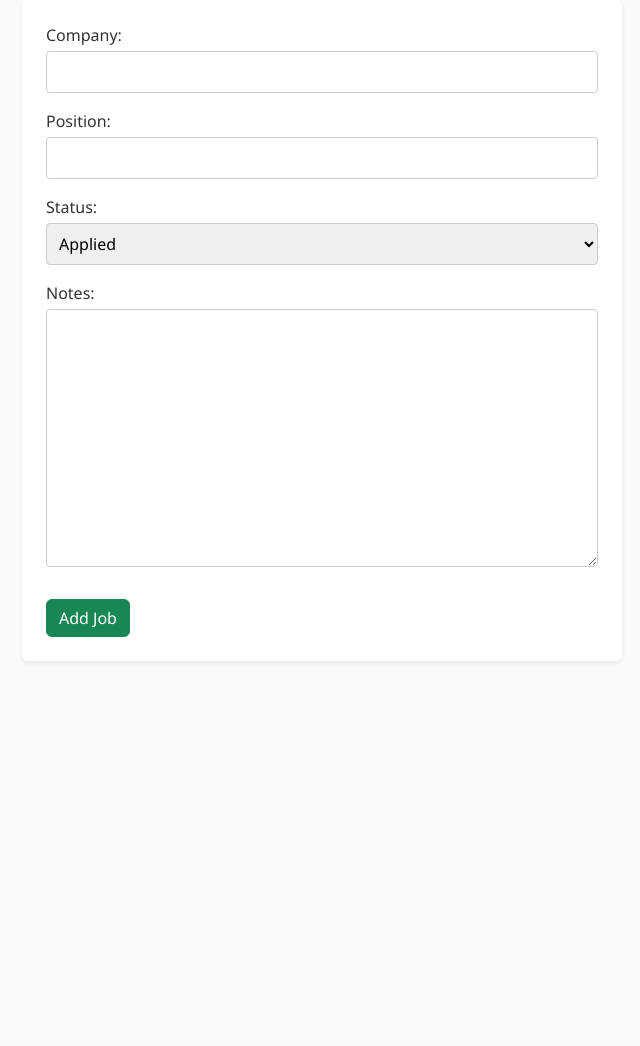
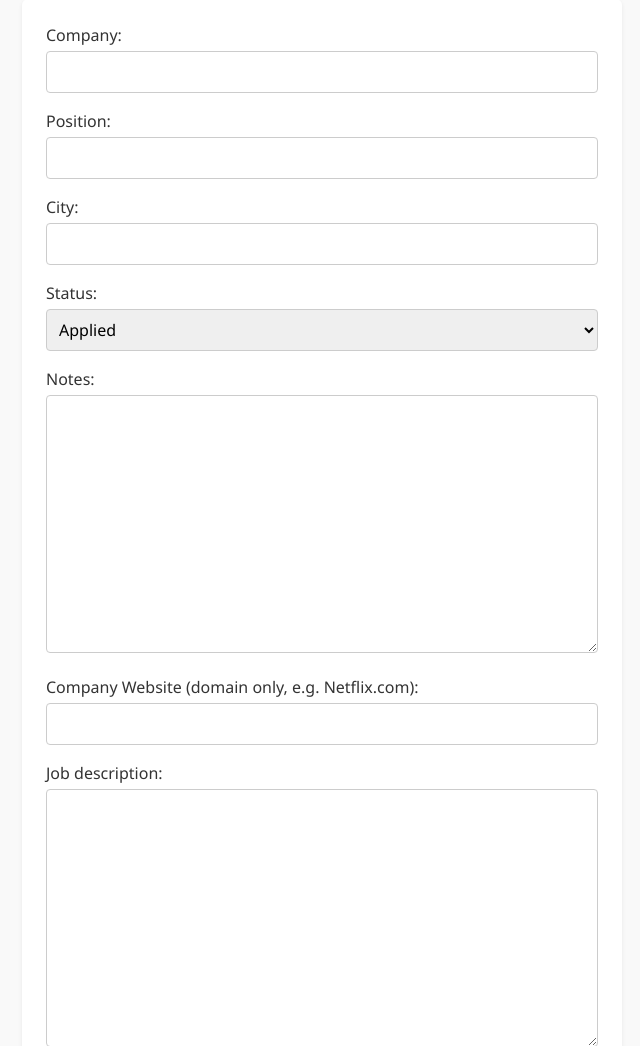
Before and after one commit to Dylan-kn/job_application_tracker, a Django app: page /applications/add/ in a window 1280 px wide. Shown: the part 190-1236 px from the top of the page, without its empty margins (60-700 px from the left). Before the commit the page ends 852 px from the top, so only its background shows below. Run offline with Django 5.2, Linux system fonts and the light colour scheme.

Commit message:
Added API functionality. API to display Logo of company, and API to show local weather of the city. Also displayed city option and job description field for further detail.

```diff
--- a/applications/forms.py
+++ b/applications/forms.py
@@ -4,4 +4,4 @@ from .models import JobApplication
 class JobApplicationForm(forms.ModelForm):
     class Meta:
         model = JobApplication
-        fields = ["company", "position", "status", "notes"]
+        fields = ["company", "position", "city", "status", "notes", "company_domain", "job_description"]
--- a/applications/models.py
+++ b/applications/models.py
@@ -10,12 +10,21 @@ class JobApplication(models.Model):
 
     company = models.CharField(max_length=255)
     position = models.CharField(max_length=255)
+    city = models.CharField(max_length=255, blank=True)
     status = models.CharField(
         max_length=50,
         choices=status_choices,
         default="Applied"
     )
     notes = models.TextField(blank=True)
+    job_description = models.TextField(blank=True)
+
+    company_domain = models.CharField("Company Website (domain only, e.g. Netflix.com)", max_length=255, blank=True, null=True)
 
     def __str__(self):
         return f"{self.position} at {self.company} ({self.status})"
+
+    def get_logo_url(self):
+        if self.company_domain:
+            return f"https://logo.clearbit.com/{self.company_domain}"
+        return None
--- a/applications/views.py
+++ b/applications/views.py
@@ -1,11 +1,38 @@
 from django.shortcuts import render, redirect, get_object_or_404
 from .models import JobApplication
 from .forms import JobApplicationForm
+import requests
+from django.conf import settings
+
 
 
 def job_list(request):
     jobs = JobApplication.objects.all()
-    return render(request, "applications/job_list.html", {"jobs": jobs})
+
+    weather_data = {}
+    for job in jobs:
+        if job.city:
+            try:
+                weather_api_key = settings.OPENWEATHERMAP_API_KEY
+                weather_url = (
+                    f"http://api.openweathermap.org/data/2.5/weather?q={job.city}&units=imperial&appid={weather_api_key}"
+                )
+                weather_response = requests.get(weather_url)
+                if weather_response.status_code == 200:
+                    wdata = weather_response.json()
+                    weather_data[job.id] = {
+                        "temp": wdata["main"]["temp"],
+                        "condition": wdata["weather"][0]["main"],
+                        "icon": wdata["weather"][0]["icon"],
+                    }
+            except Exception:
+                weather_data[job.id] = None
+
+
+    return render(request, "applications/job_list.html", {
+        "jobs": jobs,
+        "weather_data": weather_data,
+        })
 
 
 def add_job(request):
--- a/jobtracker/settings.py
+++ b/jobtracker/settings.py
@@ -11,6 +11,9 @@ https://docs.djangoproject.com/en/5.1/ref/settings/
 """
 
 from pathlib import Path
+import os
+
+OPENWEATHERMAP_API_KEY = os.getenv("OPENWEATHERMAP_API_KEY")
 
 # Build paths inside the project like this: BASE_DIR / 'subdir'.
 BASE_DIR = Path(__file__).resolve().parent.parent
```
Also changed, not shown: applications/templates/applications/job_list.html (+20 -1 lines), applications/templatetags/custom_tags.py (added, +7 -0 lines), applications/migrations/0003_jobapplication_company_domain.py (added), applications/migrations/0004_jobapplication_job_description_and_more.py (added), applications/migrations/0005_jobapplication_city.py (added), applications/templatetags/__init__.py (added), db.sqlite3, 3 other files.
